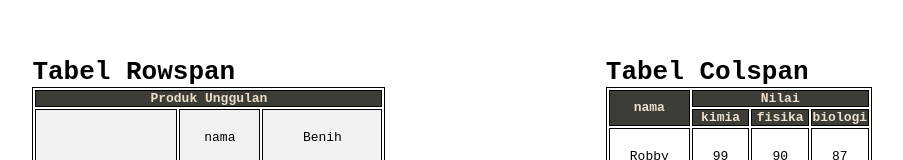
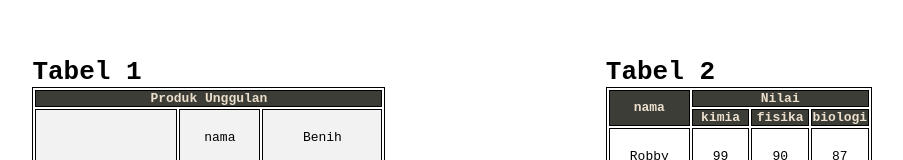
Before and after one commit to wepeee/latihantable, a plain HTML site: page index.html in a window 1280 px wide. Shown: the part 206-366 px from the top of the page, without its empty margins (188-1091 px from the left). Drawn offline with Linux system fonts and the light colour scheme.

Commit message:
update judul

```diff
--- a/index.html
+++ b/index.html
@@ -9,7 +9,7 @@
   <body>
     <div class="container">
       <div class="left">
-        <h1>Tabel Rowspan</h1>
+        <h1>Tabel 1</h1>
         <table>
           <tr>
             <th colspan="3">Produk Unggulan</th>
@@ -39,7 +39,7 @@
         </table>
       </div>
       <div class="right">
-        <h1>Tabel Colspan</h1>
+        <h1>Tabel 2</h1>
         <table>
           <tr>
             <th rowspan="2">nama</th>
```
